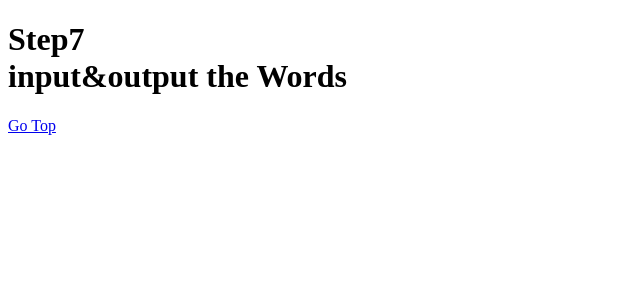
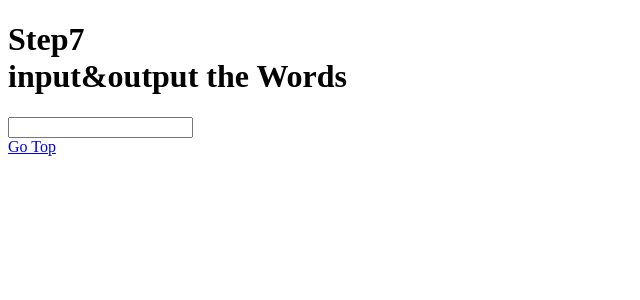
Before and after one commit to KajiIzumi/Todo, a Next.js app: page /Step7 in a window 1280 px wide. Shown: the top 300 px of the page, without its empty margins (0-640 px from the left). Built offline with nearby package versions, Linux system fonts and the light colour scheme.

Commit message:
✨ Step7・入力テキストを表示する機能を追加

```diff
--- /dev/null
+++ b/components/InOutWords.tsx
@@ -0,0 +1,21 @@
+import { SetStateAction, useState } from "react";
+
+export default function InOutWords() {
+  const [text, setText] = useState("");
+
+  const inputHandler = (e: { target: { value: SetStateAction<string> } }) => {
+    setText(e.target.value);
+  };
+
+  return (
+    <>
+      <div className="text-center p-10 text-3xl">{text}</div>
+      <input
+        type="text"
+        value={text}
+        onChange={inputHandler}
+        className="text-3xl bg-gray-300"
+      />
+    </>
+  );
+}
--- a/pages/Step7.tsx
+++ b/pages/Step7.tsx
@@ -1,16 +1,18 @@
+import Head from "next/head";
 import { GoTop } from "../components/GoTop";
+import InOutWords from "../components/InOutWords";
 
 export default function Step7() {
   return (
     <>
-      <head>
+      <Head>
         <title>Step7</title>
-      </head>
+      </Head>
       <h1 className="text-center">
         <div className="text-2xl p-5">Step7</div>
         <div className="text-3xl">input&output the Words</div>
       </h1>
-
+      <InOutWords />
       <GoTop />
     </>
   );
```
